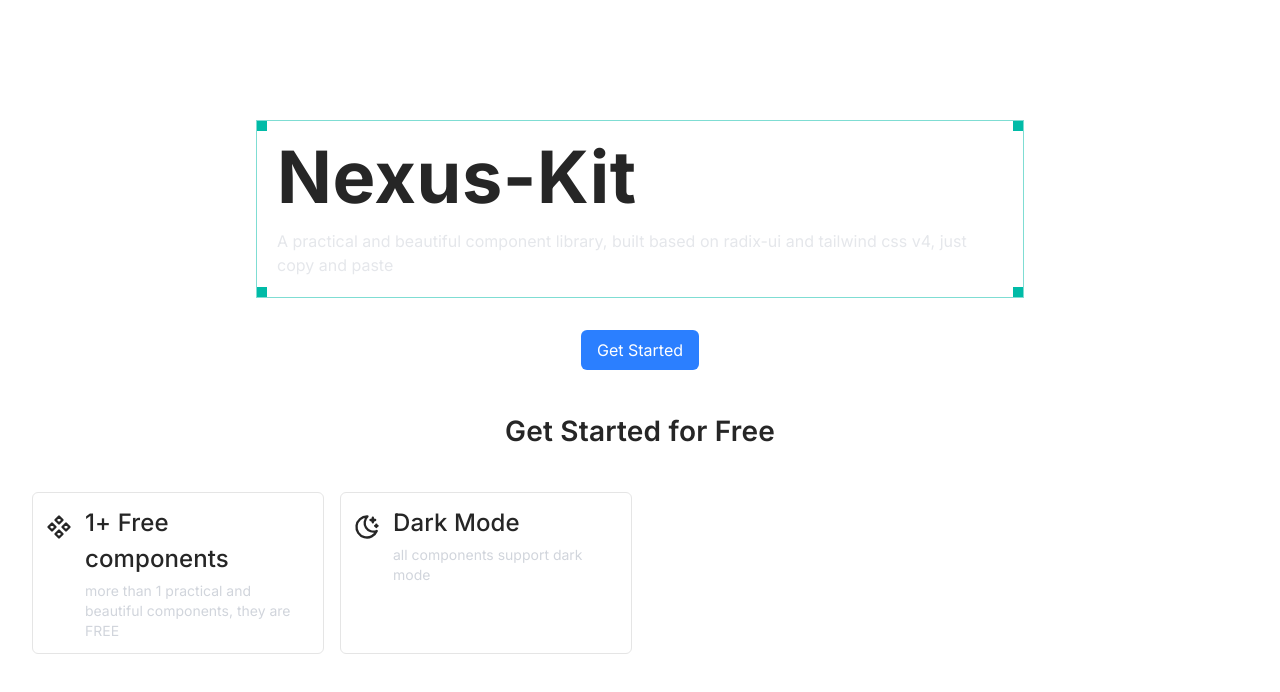
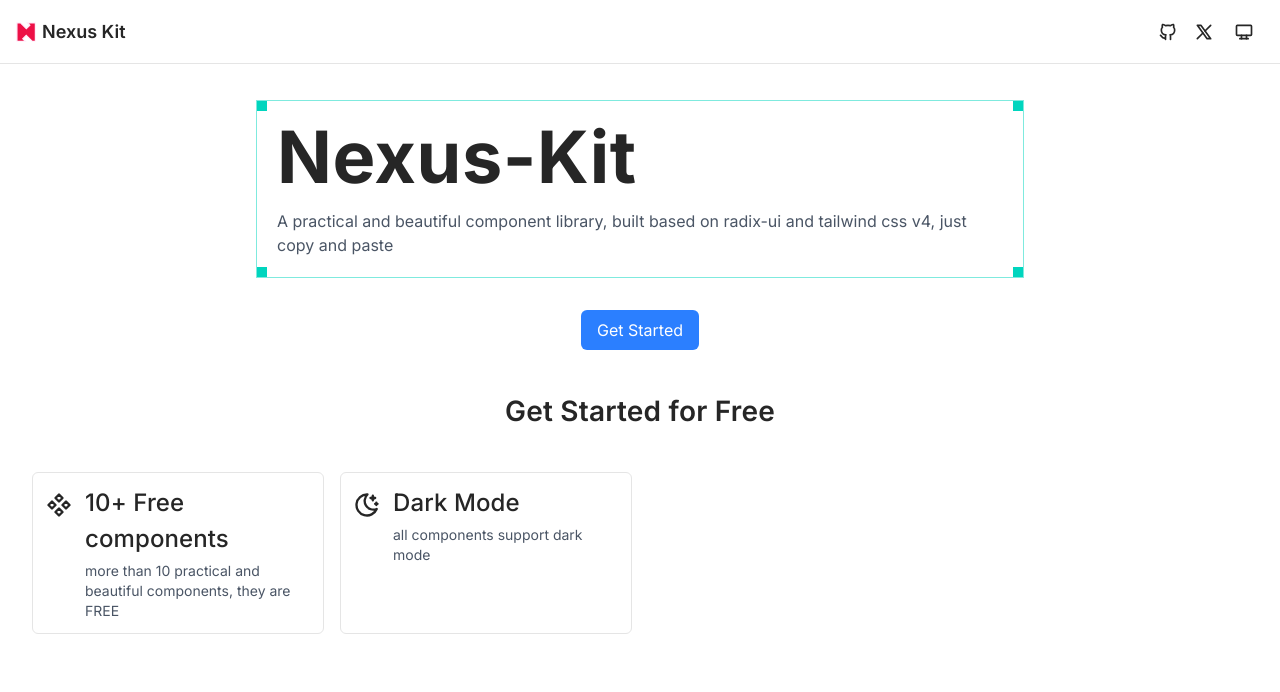
Before and after one commit to CiroLee/nexus-kit, a Next.js app: page / in a window 1280 px wide. Shown: the top 692 px of the page. Built offline with nearby package versions, Linux system fonts and the light colour scheme.

Commit message:
style: optimize styles

```diff
--- a/src/app/docs/avatars/page.tsx
+++ b/src/app/docs/avatars/page.tsx
@@ -37,7 +37,7 @@ export default function AvatarPage() {
           <Avatar alt="avatar 3" fallbackClassName="!bg-orange-400" fallback={<IconUserFilled size={20} />} />
         </div>
       </PreviewAndCode>
-      <PreviewAndCode title="avatar group(orientation='horizontal')" code={<Code code={orientationHCode} />}>
+      <PreviewAndCode title="avatar group" description="orientation='horizontal'" code={<Code code={orientationHCode} />}>
         <AvatarGroup orientation="horizontal">
           <Avatar bordered src="/images/avatar-1.png" alt="avatar 1" />
           <Avatar bordered src="/images/avatar-2.png" alt="avatar 2" />
@@ -46,7 +46,7 @@ export default function AvatarPage() {
           <Avatar bordered alt="more" fallback="+2" />
         </AvatarGroup>
       </PreviewAndCode>
-      <PreviewAndCode title="avatar group(orientation='vertical')" code={<Code code={orientationVCode} />}>
+      <PreviewAndCode title="avatar group" description="orientation='vertical'" code={<Code code={orientationVCode} />}>
         <AvatarGroup orientation="vertical">
           <Avatar bordered src="/images/avatar-1.png" alt="avatar 1" />
           <Avatar bordered src="/images/avatar-2.png" alt="avatar 2" />
--- a/src/app/docs/layout.tsx
+++ b/src/app/docs/layout.tsx
@@ -1,13 +1,13 @@
 'use client';
 import { PropsWithChildren } from 'react';
-import DocHeader from '@/components/business/DocHeader';
+import Header from '@/components/business/Header';
 import SideNavBar from '@/components/business/SideNavBar';
 import { SidebarProvider } from '@/contexts/doc-context';
 export default function DocLayout({ children }: PropsWithChildren) {
   return (
     <section className="h-screen overflow-hidden">
       <SidebarProvider>
-        <DocHeader />
+        <Header showToggleSidebar />
         <div className="relative mt-16 flex h-[calc(100vh_-_64px)]">
           <SideNavBar />
           <main className="h-full flex-1 overflow-auto p-4">{children}</main>
--- a/src/app/page.tsx
+++ b/src/app/page.tsx
@@ -2,21 +2,24 @@ import { cn } from '@/lib/utils';
 import { IconComponents, IconMoonStars } from '@tabler/icons-react';
 import Button from '@/components/ui/Button';
 import Heading from '@/components/ui/Heading';
+import Header from '@/components/business/Header';
 import Link from 'next/link';
 import { navConfig } from '@/app/docs/config';
+const componentsAmounts = navConfig[0].children.length;
 
 export default function Home() {
   return (
     <div className="relative px-4 sm:px-8">
-      <div className="relative mx-auto mt-[16%] w-[90vw] border border-teal-500/50 p-5 sm:mt-30 sm:max-w-3xl">
-        <span className="absolute top-0 left-0 size-2.5 bg-teal-500"></span>
-        <span className="absolute top-0 right-0 size-2.5 bg-teal-500"></span>
-        <span className="absolute right-0 bottom-0 size-2.5 bg-teal-500"></span>
-        <span className="absolute bottom-0 left-0 size-2.5 bg-teal-500"></span>
+      <Header showToggleSidebar={false} />
+      <div className="relative mx-auto mt-25 w-[90vw] border border-teal-400/50 p-5 sm:max-w-3xl dark:border-teal-500/50">
+        <span className="absolute top-0 left-0 size-2.5 bg-teal-400 dark:bg-teal-500"></span>
+        <span className="absolute top-0 right-0 size-2.5 bg-teal-400 dark:bg-teal-500"></span>
+        <span className="absolute right-0 bottom-0 size-2.5 bg-teal-400 dark:bg-teal-500"></span>
+        <span className="absolute bottom-0 left-0 size-2.5 bg-teal-400 dark:bg-teal-500"></span>
         <Heading as="h1" className="sm:text-7xl">
           Nexus-Kit
         </Heading>
-        <p className="mt-4 text-gray-200">A practical and beautiful component library, built based on radix-ui and tailwind css v4, just copy and paste</p>
+        <p className="mt-4 text-gray-600 dark:text-gray-200">A practical and beautiful component library, built based on radix-ui and tailwind css v4, just copy and paste</p>
       </div>
       <div className="relative mx-4 mt-8 flex sm:justify-center">
         <Button className="w-full sm:w-fit" asChild>
@@ -30,8 +33,8 @@ export default function Home() {
         <ul className="mt-10 grid gap-4 sm:grid-cols-2 lg:grid-cols-3 xl:mx-auto xl:max-w-7xl xl:grid-cols-4">
           <ShowCard
             icon={<IconComponents size={28} />}
-            title={`${navConfig.length}+ Free components`}
-            description={`more than ${navConfig.length} practical and beautiful components, they are FREE`}
+            title={`${componentsAmounts}+ Free components`}
+            description={`more than ${componentsAmounts} practical and beautiful components, they are FREE`}
             className="w-full"
           />
           <ShowCard icon={<IconMoonStars size={28} />} title="Dark Mode" description="all components support dark mode" className="w-full" />
@@ -50,10 +53,10 @@ interface ShowCardProps {
 function ShowCard({ title, description, icon, className }: ShowCardProps) {
   return (
     <div className={cn('border-line flex shrink-0 overflow-hidden rounded-md border p-3', className)}>
-      <span className="mt-2">{icon}</span>
+      <span className="mt-1.5">{icon}</span>
       <div className="ml-3 flex-1">
         <Heading as="h4">{title}</Heading>
-        <p className="mt-1 text-sm text-gray-300">{description}</p>
+        <p className="mt-1 text-sm text-gray-600 dark:text-gray-300">{description}</p>
       </div>
     </div>
   );
--- a/src/components/business/DocHeader.tsx
+++ b/src/components/business/Header.tsx
@@ -1,33 +1,33 @@
 import Image from 'next/image';
 import Link from 'next/link';
-import { useSidebar } from '@/contexts/doc-context';
-import { IconBrandGithub, IconBrandX, IconMenu } from '@tabler/icons-react';
+import { IconBrandGithub, IconBrandX } from '@tabler/icons-react';
 import Button from '@/components/ui/Button';
 import ThemeSwitch from '@/components/business/ThemeSwitch';
+import ToggleSidebarButton from './ToggleSidebarButton';
+import Show from './Show';
 
-export default function DocHeader() {
-  const { toggleSidebar } = useSidebar();
+export default function DocHeader({ showToggleSidebar }: { showToggleSidebar?: boolean }) {
   return (
     <header className="bg-background/80 border-line fixed top-0 left-0 z-20 flex h-16 w-full items-center justify-between border-b px-4 backdrop-blur-sm">
-      <Link href="/" className="flex h-full items-center gap-1.5 text-lg font-semibold">
+      <Link href="/" className="flex h-full shrink-0 items-center gap-1.5 text-lg font-semibold">
         <Image src="/images/logo.svg" width={64} height={64} className="size-5 object-scale-down" alt="logo" />
         Nexus Kit
       </Link>
-      <div className="flex h-full items-center gap-2">
-        <Button variant="light" colors="neutral" icon asChild>
+      <div className="flex h-full items-center gap-1">
+        <Button variant="light" size="sm" colors="neutral" icon asChild>
           <Link href="https://github.com/CiroLee/nexus-kit" target="_blank">
-            <IconBrandGithub size={22} />
+            <IconBrandGithub size={20} />
           </Link>
         </Button>
-        <Button variant="light" asChild colors="neutral" icon>
+        <Button variant="light" size="sm" asChild colors="neutral" icon>
           <Link href="https://x.com/threeLoolipop" target="_blank">
-            <IconBrandX size={22} />
+            <IconBrandX size={20} />
           </Link>
         </Button>
         <ThemeSwitch />
-        <Button variant="light" colors="neutral" icon onClick={toggleSidebar}>
-          <IconMenu size={22} />
-        </Button>
+        <Show if={showToggleSidebar}>
+          <ToggleSidebarButton className="sm:hidden" />
+        </Show>
       </div>
     </header>
   );
--- a/src/components/business/PreviewAndCode.tsx
+++ b/src/components/business/PreviewAndCode.tsx
@@ -10,6 +10,7 @@ import Heading from '../ui/Heading';
 interface PreviewAndCodeProps {
   anchorId?: string;
   title: React.ReactNode;
+  description?: string;
   children: React.ReactNode;
   code: React.ReactNode;
   className?: string;
@@ -35,13 +36,14 @@ const option: Option[] = [
     value: 'code',
   },
 ];
-export default function PreviewAndCode({ anchorId, title, children, code, className }: PreviewAndCodeProps) {
+export default function PreviewAndCode({ anchorId, title, description, children, code, className }: PreviewAndCodeProps) {
   const [value, setValue] = useState('preview');
   return (
     <div className={cn('mb-8', className)} id={anchorId}>
-      <Heading as="h3" className="mb-4">
+      <Heading as="h3" className="whitespace-pre-wrap">
         {title}
       </Heading>
+      <p className="mb-4 text-gray-400">{description}</p>
       <Segment defaultValue="preview" option={option} onChange={setValue} />
       <div className="border-line mt-4 overflow-auto rounded-md border">
         <Show if={value === 'preview'} else={<div className="max-h-80">{code}</div>}>
--- a/src/components/business/SideNavBar.tsx
+++ b/src/components/business/SideNavBar.tsx
@@ -5,20 +5,21 @@ import { useSidebar } from '@/contexts/doc-context';
 import { usePathname } from 'next/navigation';
 import { navConfig } from '@/app/docs/config';
 import { cn } from '@/lib/utils';
+import { useCallback } from 'react';
 
 const aside = cn(
-  `bg-background absolute z-10 h-full w-full -translate-y-full overflow-auto px-3 py-5 opacity-0 transition-all duration-200 ease-linear sm:relative sm:w-[300px] sm:translate-y-0 sm:opacity-100`,
+  `bg-background absolute z-10 h-full w-full -translate-y-full overflow-auto px-3 py-5 opacity-0 transition-all duration-300 ease-linear sm:relative sm:w-[300px] sm:translate-y-0 sm:opacity-100`,
 );
 export default function SideNavBar() {
   const pathname = usePathname();
   const { isOpen, toggleSidebar } = useSidebar();
   const isMobile = useMobile();
 
-  const handleCloseSidebar = () => {
+  const handleCloseSidebar = useCallback(() => {
     if (isMobile) {
       toggleSidebar();
     }
-  };
+  }, [isMobile, toggleSidebar]);
 
   return (
     <aside
--- /dev/null
+++ b/src/components/business/ToggleSidebarButton.tsx
@@ -0,0 +1,12 @@
+import { IconMenuDeep } from '@tabler/icons-react';
+import Button from '../ui/Button';
+import { useSidebar } from '@/contexts/doc-context';
+
+export default function ToggleSidebarButton({ className }: { className?: string }) {
+  const { toggleSidebar } = useSidebar();
+  return (
+    <Button variant="light" size="sm" colors="neutral" className={className} icon onClick={toggleSidebar}>
+      <IconMenuDeep size={20} />
+    </Button>
+  );
+}
```
